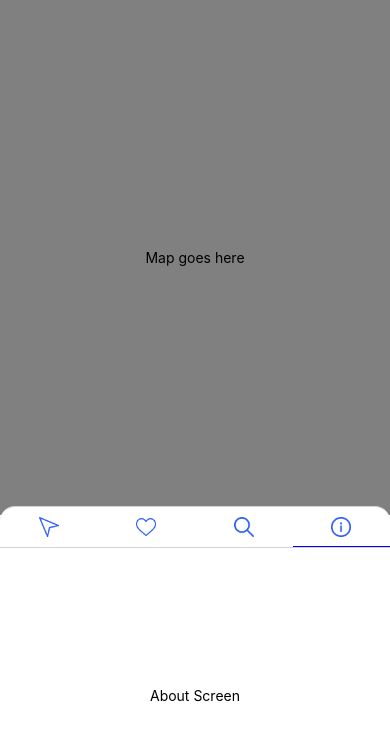
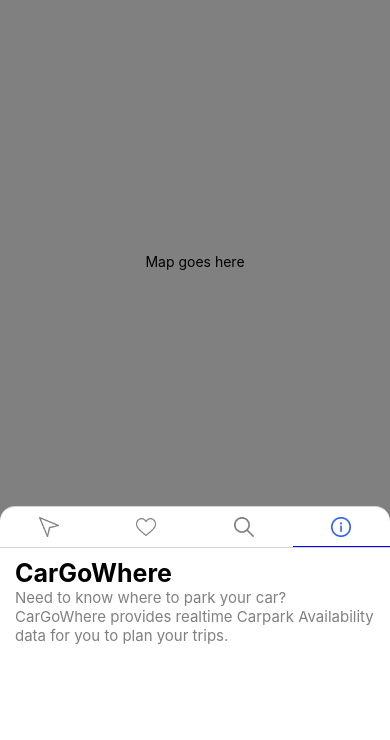
Before and after one commit to junwei-tj/cargowhere, a React Native app: screen / in a window 390 px wide. Both pictures are taken after a click on the element 341 px from the left and 527 px from the top of the page. Shown: the top 740 px of the page. Built offline with nearby package versions, Linux system fonts and the light colour scheme.

Commit message:
added about screen

```diff
--- a/App.js
+++ b/App.js
@@ -23,7 +23,7 @@
   },
   map: {
     width: '100%',
-    height: '61%',
+    height: '62%',
   },
   menu: {
     position: 'absolute',
--- a/BottomDisplay.js
+++ b/BottomDisplay.js
@@ -17,7 +17,7 @@
         borderBottomWidth: 1,
         borderColor: 'lightgrey',
     },
-    active: {
+    activeTab: {
         borderBottomWidth: 1,
         borderBottomColor: 'blue',
     },
@@ -29,10 +29,14 @@
     icon: {
         width: 20,
         height: 20,
+        tintColor: 'grey',
+    },
+    activeIcon: {
+        tintColor: '#2f60f4',
     }
 })
 
-export default function BottomDisplay() {
+export default function NavigationBar() {
     const [activeTabs, setActiveTabs] = useState({
         navigation: true,
         favourites: false,
@@ -41,8 +45,10 @@
     });
 
     // set styles for active/inactive tabs
-    const activeTabStyle = [styles.tab, styles.active];
+    const activeTabStyle = [styles.tab, styles.activeTab];
     const inactiveTabStyle = styles.tab;
+    const activeIconStyle = [styles.icon, styles.activeIcon];
+    const inactiveIconStyle = styles.icon;
 
     return (
         <View style={styles.container}>
@@ -52,7 +58,7 @@
                     onPress={() => setActiveTabs({navigation: true, favourites: false, search: false, about: false})}
                     android_ripple={{color: "lightgrey"}}>
                     <Image
-                        style={styles.icon}
+                        style={activeTabs.navigation ? activeIconStyle : inactiveIconStyle}
                         source={require("./images/navigation_arrow.png")}
                     />
                 </Pressable>
@@ -62,7 +68,7 @@
                     onPress={() => setActiveTabs({navigation: false, favourites: true, search: false, about: false})}
                     android_ripple={{color: "lightgrey"}}>
                     <Image
-                        style={styles.icon}
+                        style={activeTabs.favourites ? activeIconStyle : inactiveIconStyle}
                         source={require("./images/heart.png")}
                     />
                 </Pressable>
@@ -72,7 +78,7 @@
                     onPress={() => setActiveTabs({navigation: false, favourites: false, search: true, about: false})}
                     android_ripple={{color: "lightgrey"}}>
                     <Image
-                        style={styles.icon}
+                        style={activeTabs.search ? activeIconStyle : inactiveIconStyle}
                         source={require("./images/search.png")}
                     />
                 </Pressable>
@@ -82,7 +88,7 @@
                     onPress={() => setActiveTabs({navigation: false, favourites: false, search: false, about: true})}
                     android_ripple={{color: "lightgrey"}}>
                     <Image
-                        style={styles.icon}
+                        style={activeTabs.about ? activeIconStyle : inactiveIconStyle}
                         source={require("./images/information.png")}
                     />
                 </Pressable>
--- a/screens/AboutScreen.js
+++ b/screens/AboutScreen.js
@@ -4,15 +4,27 @@
 const styles = StyleSheet.create({
     container: {
         flex: 1,
-        justifyContent: 'center',
-        alignItems: 'center',
+        paddingVertical: 10,
+        paddingHorizontal: 15,
+    },
+    title: {
+        fontSize: 25,
+        fontWeight: 'bold'
+    },
+    body: {
+        fontSize: 15,
+        color: 'grey',
     }
 });
 
 export default function NearbyScreen() {
     return (
         <View style={styles.container}>
-            <Text>About Screen</Text>
+            <Text style={styles.title}>CarGoWhere</Text>
+            <Text></Text>
+            <Text style={styles.body}>Need to know where to park your car?</Text>
+            <Text></Text>
+            <Text style={styles.body}>CarGoWhere provides realtime Carpark Availability data for you to plan your trips.</Text>
         </View>
     )
 }
```
